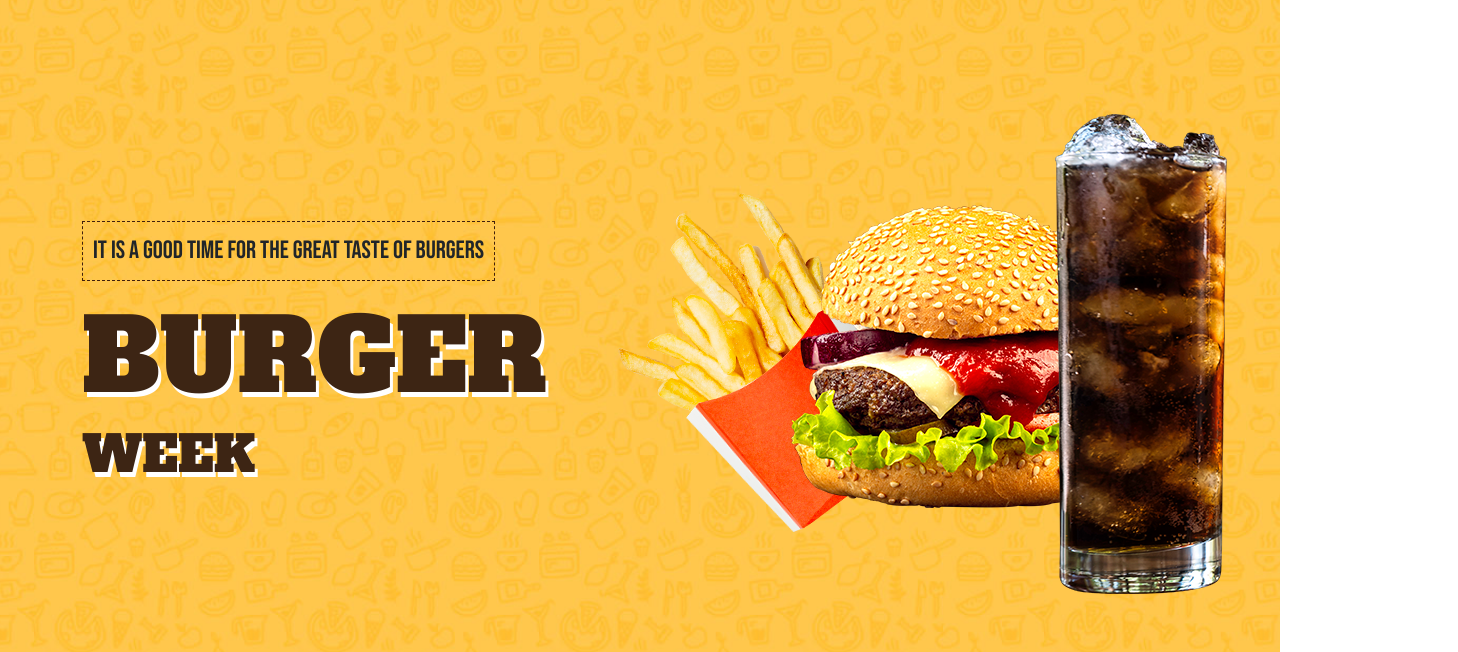
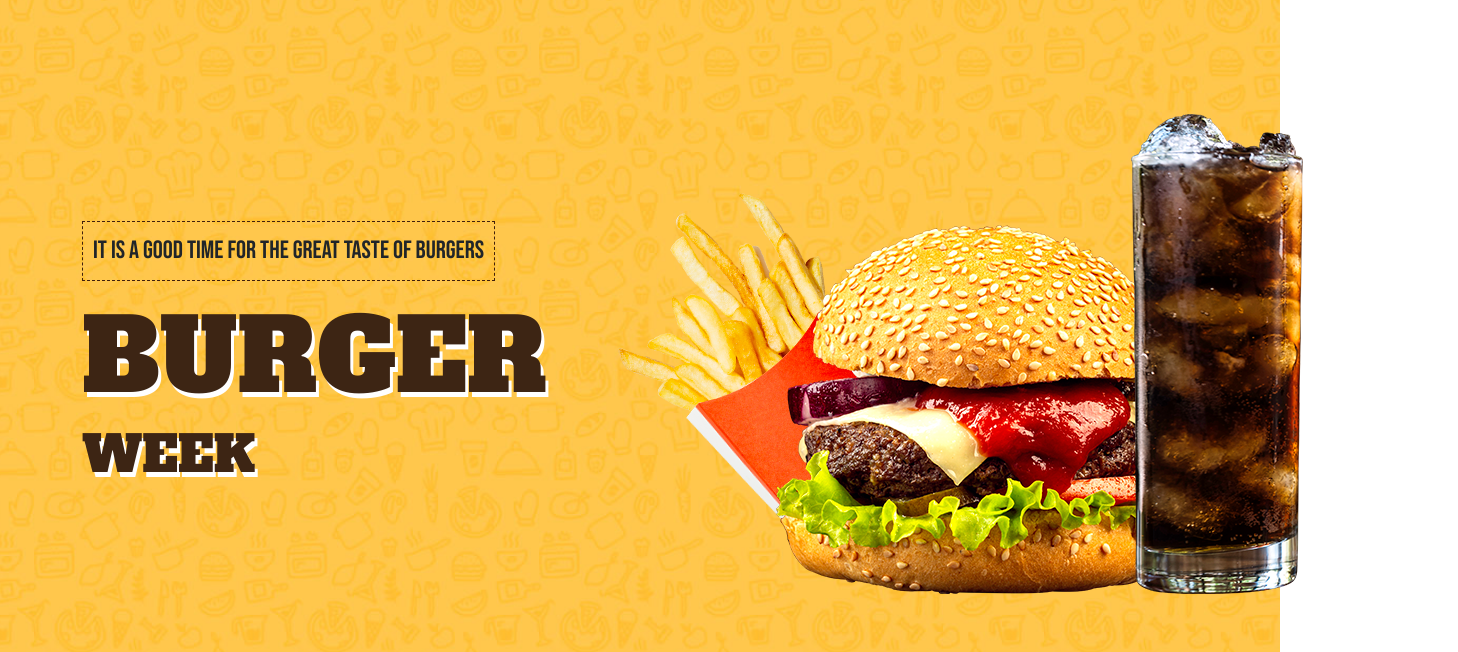
Before and after one commit to ahkhan-nayem/beef-burger, a plain HTML site: page index.html in a window 1280 px wide. Shown: the part 151-803 px from the top of the page, 1458 px wide, since content can reach past the window. Drawn offline with nearby package versions, Linux system fonts and the light colour scheme.

Commit message:
Update index.html

```diff
--- a/index.html
+++ b/index.html
@@ -70,7 +70,7 @@
                    <img src="images/pommes.png" alt="Burger">
                 </div>
                  <div class="ban-right2">
-                  <img src="images/medium-burger.png" alt="Burger">
+                  <img src="images/burger1.png" alt="Burger">
                 </div>
                  <div class="ban-right3">
                   <img src="images/coke.png" alt="Burger">
```
